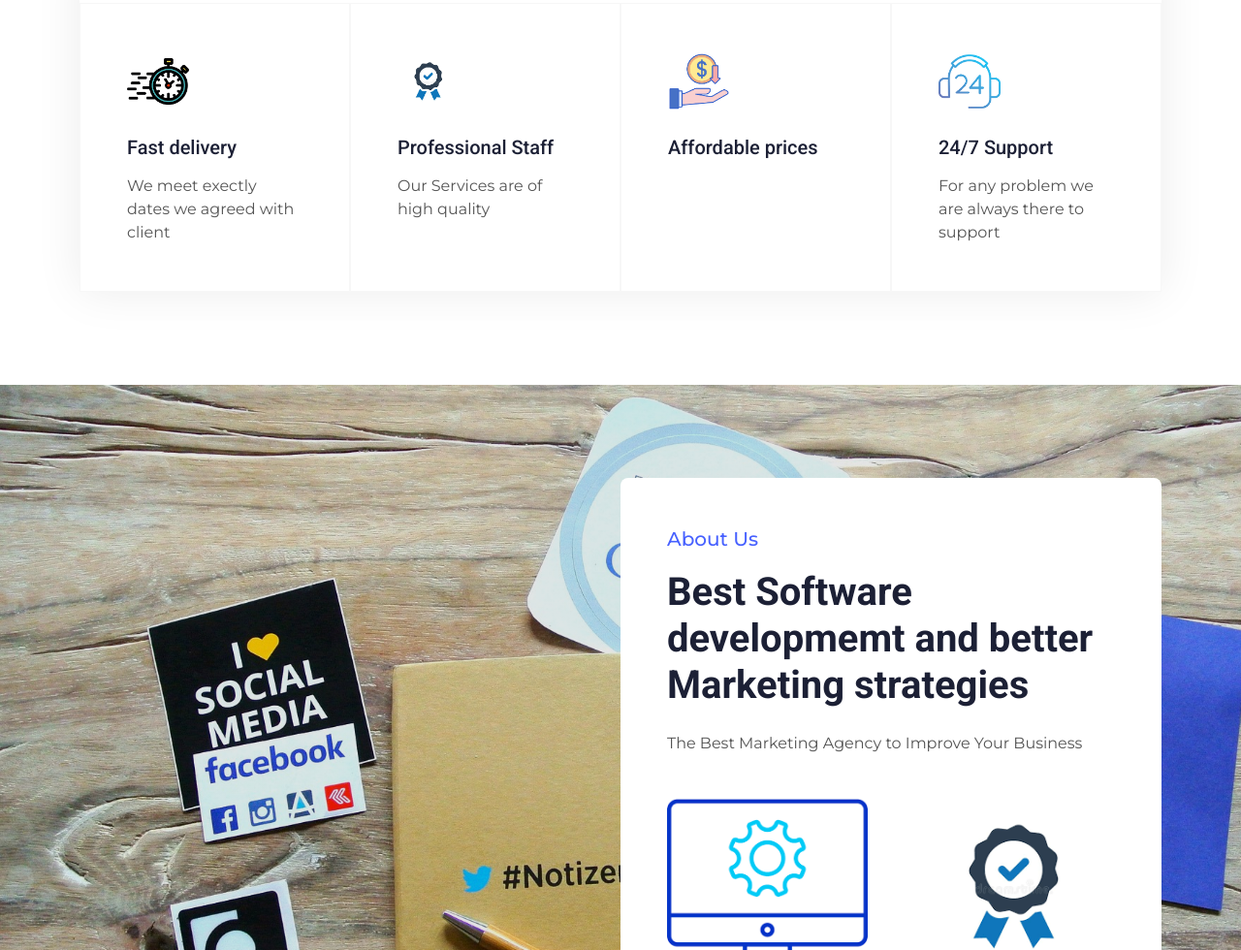
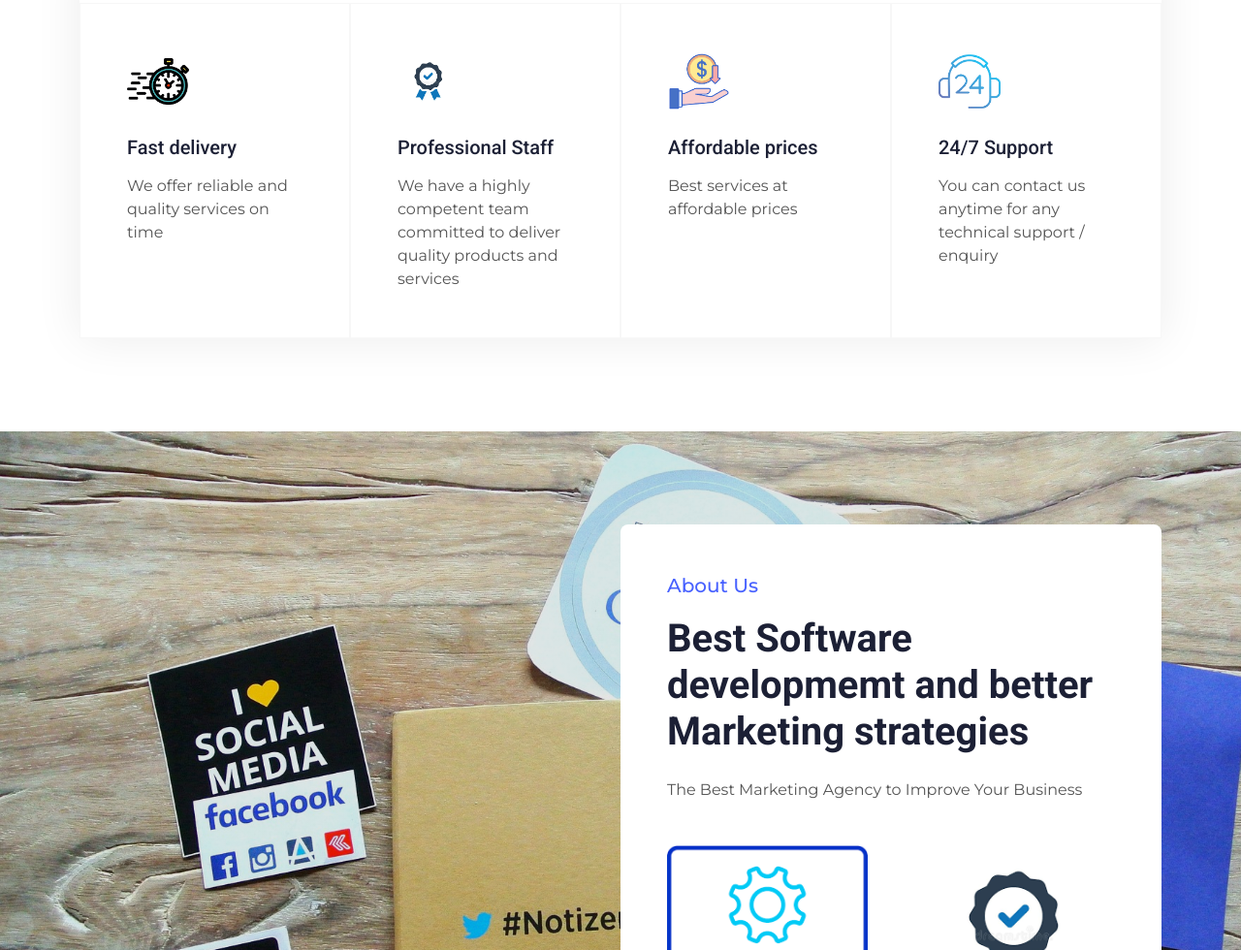
Before and after one commit to Amostanakh/QR-website, a plain HTML site: page index.html in a window 1280 px wide. Shown: the part 1069-2049 px from the top of the page at 97% size. Drawn offline with nearby package versions, Linux system fonts and the light colour scheme.

Commit message:
Pricing tags

```diff
--- a/index.html
+++ b/index.html
@@ -58,14 +58,21 @@
                     <span class="navbar-toggler-icon"></span>
                 </button>
                 <div class="collapse navbar-collapse" id="navbarCollapse">
+
+                    <!-- <div class="header-right-btn f-right d-none d-lg-block  ml-30">
+                        <a  class="header-btn" > <img class="header-btn" src="img/icon/logo.jpg" width="100" height="50" /></a>
+                    </div> -->
                     <div class="navbar-nav">
                         <a href="index.html" class="nav-item nav-link active">Home</a>
                         <a href="about.html" class="nav-item nav-link">About Us</a>
                         <a href="service.html" class="nav-item nav-link">Services</a>
+                        <a href="contact.html" class="nav-item nav-link">Contact</a>
 
 
-                        <a href="contact.html" class="nav-item nav-link">Contact</a>
+
                     </div>
+
+
 
                 </div>
             </nav>
@@ -81,6 +88,7 @@
                 <div class="carousel-item active">
                     <img class="w-100" src="img/carousel-1.jpg" alt="Image">
                     <div class="carousel-caption">
+
                         <div class="container">
                             <div class="row justify-content-start">
                                 <div class="col-lg-7 text-start">
@@ -139,7 +147,7 @@
                             <img class="img-fluid" src="img/icon/icon-1.png" alt="Icon">
                         </div>
                         <h5 class="mb-3">Fast delivery</h5>
-                        <p class="mb-0">We meet exectly dates we agreed with client</p>
+                        <p class="mb-0">We offer reliable and quality services on time</p>
                     </div>
                 </div>
                 <div class="col-md-6 col-lg-3 wow fadeIn" data-wow-delay="0.3s">
@@ -148,7 +156,7 @@
                             <img class="img-fluid" src="img/icon/icon-2.png" alt="Icon">
                         </div>
                         <h5 class="mb-3">Professional Staff</h5>
-                        <p class="mb-0">Our  Services are of high quality</p>
+                        <p class="mb-0">We have a highly competent team committed to deliver quality products and services</p>
                     </div>
                 </div>
                 <div class="col-md-6 col-lg-3 wow fadeIn" data-wow-delay="0.5s">
@@ -157,7 +165,7 @@
                             <img class="img-fluid" src="img/icon/icon-3.png" alt="Icon">
                         </div>
                         <h5 class="mb-3">Affordable prices</h5>
-                        <p class="mb-0"></p>
+                        <p class="mb-0"> Best services at affordable prices</p>
                     </div>
                 </div>
                 <div class="col-md-6 col-lg-3 wow fadeIn" data-wow-delay="0.7s">
@@ -166,7 +174,7 @@
                             <img class="img-fluid" src="img/icon/icon-4.png" alt="Icon">
                         </div>
                         <h5 class="mb-3">24/7 Support</h5>
-                        <p class="mb-0">For any problem we are always there to support </p>
+                        <p class="mb-0">You can contact us anytime for any technical support / enquiry </p>
                     </div>
                 </div>
             </div>
```
Also changed, not shown: img/icon/logo.jpg (added).
